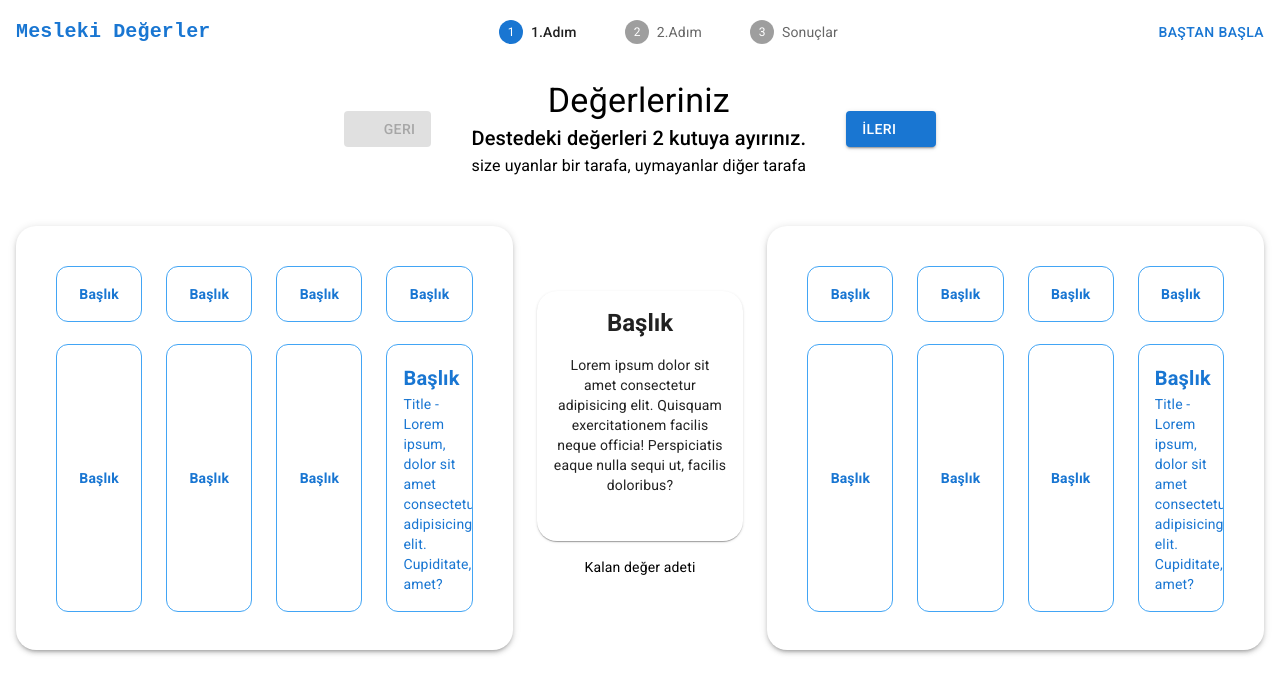
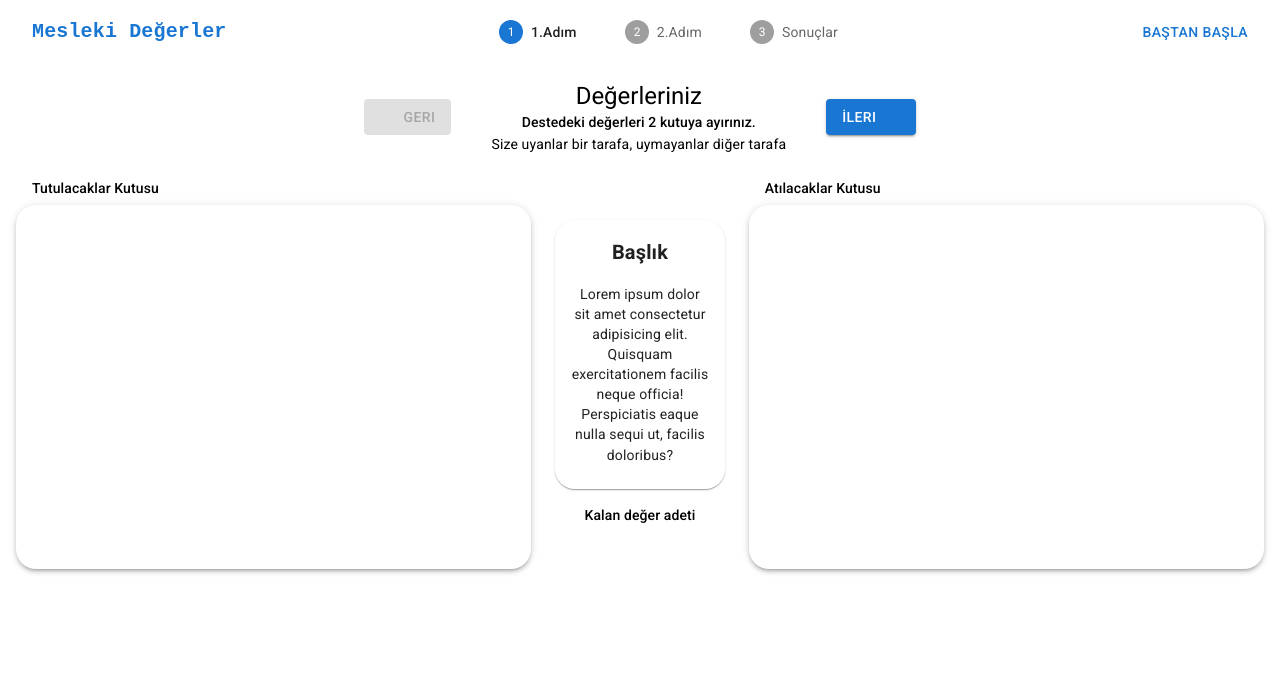
Before and after one commit to FKenan/mesleki-degerler, a React (Vite) app: page / in a window 1280 px wide. Shown: the top 694 px of the page. Built offline with nearby package versions, Linux system fonts and the light colour scheme; some icons are missing.

Commit message:
Refactor Value, ValueStack, and ValuesPile components for improve ValuesExercisePage design

```diff
--- a/src/components/Value.jsx
+++ b/src/components/Value.jsx
@@ -12,7 +12,7 @@ export default function Value() {
           borderColor: "primary.light",
         }}
       >
-        <CardActionArea sx={{ p: 2, height: "100%" }}>
+        <CardActionArea sx={{ p: 1, height: "100%" }}>
           <Typography
             variant="body2"
             fontWeight="bold"
--- a/src/components/ValueStack.jsx
+++ b/src/components/ValueStack.jsx
@@ -13,7 +13,7 @@ export default function ValueStack() {
         sx={{
           minHeight: 250,
           borderRadius: 5,
-          my: 2,
+          mb: 2,
           textAlign: "center",
           position: "relative",
         }}
@@ -38,7 +38,7 @@ export default function ValueStack() {
             ":hover": { bgcolor: "success.main", opacity: 0.6 },
           }}
         ></CardActionArea>
-        <Typography variant="h5" fontWeight="bold" marginTop={2}>
+        <Typography variant="h6" fontWeight="bold" marginTop={2}>
           Başlık
         </Typography>
         <CardContent>
@@ -49,7 +49,7 @@ export default function ValueStack() {
           </Typography>
         </CardContent>
       </Card>
-      <Typography variant="body2" align="center">
+      <Typography variant="subtitle2" align="center">
         Kalan değer adeti
       </Typography>
     </Box>
--- a/src/components/ValuesPile.jsx
+++ b/src/components/ValuesPile.jsx
@@ -1,22 +1,20 @@
 import { Grid, Paper } from "@mui/material";
 import Value from "./Value";
-import ValueWithDescription from "./ValueWithDescription";
 
-const data = ["", "", "", "", "", "", ""];
+const data = [];
 
 export default function ValuesPile() {
   return (
     <Paper
       square={false}
       elevation={3}
-      sx={{ borderRadius: 5, mx: 2, mt: 3, p: 5, height: "100%" }}
+      sx={{ borderRadius: 5, p: 4, height: "100%", minHeight: 300 }}
     >
       <Grid container spacing={3}>
         {/* Değerler burda listelenecek. */}
         {data.map((item, ind) => (
           <Value key={ind} />
         ))}
-        <ValueWithDescription />
       </Grid>
     </Paper>
   );
--- a/src/pages/ValuesExercise.jsx
+++ b/src/pages/ValuesExercise.jsx
@@ -2,7 +2,6 @@ import {
   AppBar,
   Box,
   Button,
-  Container,
   Grid,
   Stack,
   Step,
@@ -35,7 +34,7 @@ export default function ValuesExercisePage() {
   };
 
   return (
-    <Box height="100%" width="100%">
+    <Box height="100%" sx={{ mx: 2 }}>
       <AppBar
         position="static"
         sx={{ background: "transparent", boxShadow: "none" }}
@@ -97,12 +96,12 @@ export default function ValuesExercisePage() {
               Geri
             </Button>
             <Box justifyItems="center" alignItems="center">
-              <Typography variant="h4">Değerleriniz</Typography>
-              <Typography variant="h6">
+              <Typography variant="h5">Değerleriniz</Typography>
+              <Typography variant="subtitle2">
                 Destedeki değerleri 2 kutuya ayırınız.
               </Typography>
-              <Typography variant="body1">
-                size uyanlar bir tarafa, uymayanlar diğer tarafa
+              <Typography variant="body2">
+                Size uyanlar bir tarafa, uymayanlar diğer tarafa
               </Typography>
             </Box>
             <Button
@@ -116,12 +115,18 @@ export default function ValuesExercisePage() {
           </Stack>
         </Grid>
         <Grid size={5}>
+          <Typography variant="subtitle2" gutterBottom sx={{ ml: 2 }}>
+            Tutulacaklar Kutusu
+          </Typography>
           <ValuesPile />
         </Grid>
-        <Grid size={2}>
+        <Grid size={2} px={2}>
           <ValueStack />
         </Grid>
         <Grid size={5}>
+          <Typography variant="subtitle2" gutterBottom sx={{ ml: 2 }}>
+            Atılacaklar Kutusu
+          </Typography>
           <ValuesPile />
         </Grid>
       </Grid>
```
